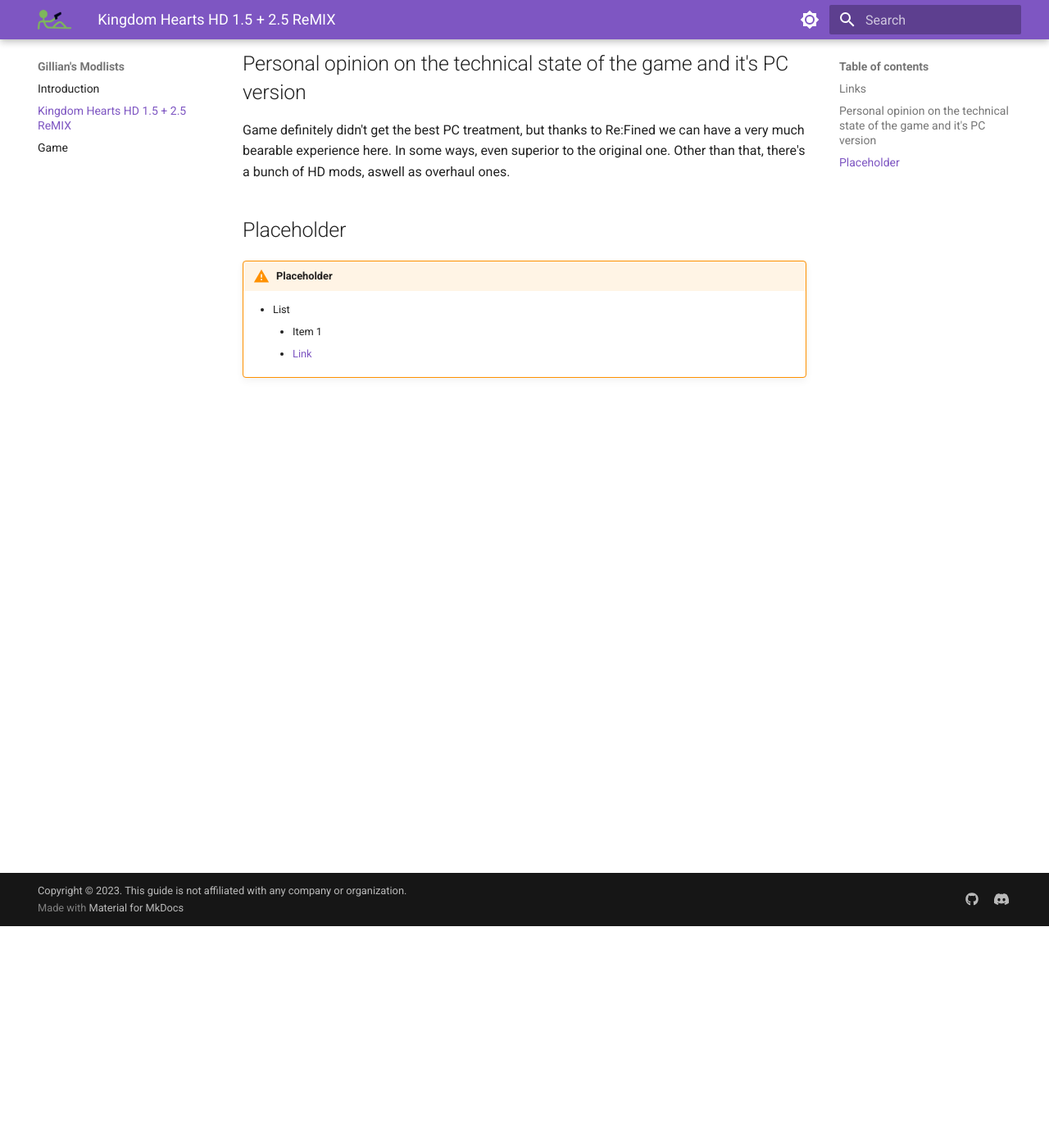
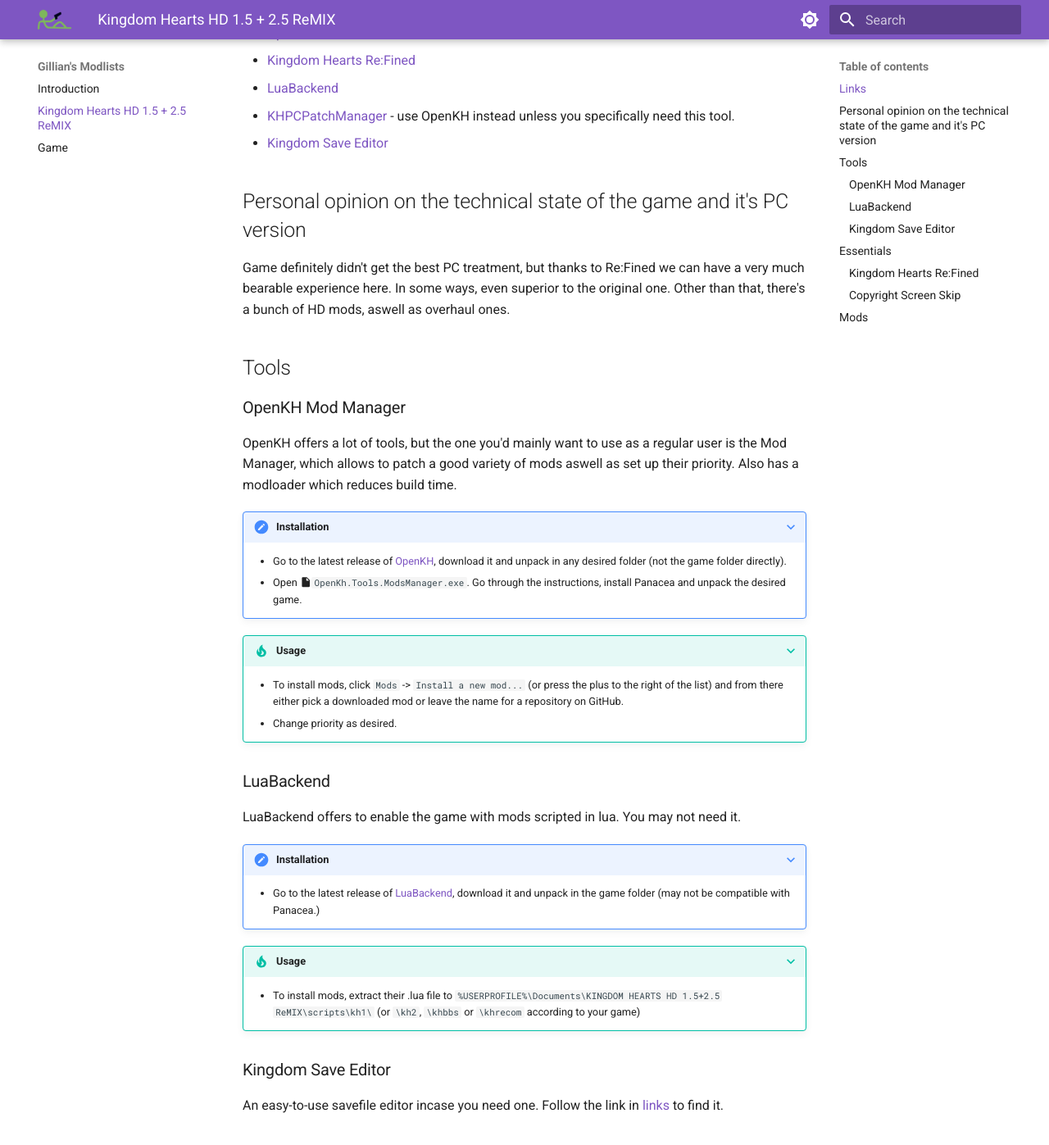
Before and after one commit to gillian-modlists/gillian-modlists.github.io, an MkDocs documentation site: the page built from docs/kh1.5plus2.5.md, in a window 1280 px wide and 1400 px high, scrolled down 270 px. Shown: the top 1397 px of the window at 82% size. Built offline with MkDocs 1.6.1 and Material for MkDocs 9.7.7, drawn with Linux system fonts in a browser that asks for light colours; some of the changed text lies outside the part shown.

Commit message:
add kh1.5+2.5

```diff
--- a/docs/kh1.5plus2.5.md
+++ b/docs/kh1.5plus2.5.md
@@ -2,15 +2,80 @@
 description: Gillian's mod and/or tools list for Kingdom Hearts HD 1.5 + 2.5 ReMIX.
 
 # Kingdom Hearts HD 1.5 + 2.5 ReMIX
-## Links
+## Links { data-search-exclude }
+- [Store Page (Epic Games Store)](https://store.epicgames.com/en-US/p/kingdom-hearts-hd-1-5-2-5-remix)
 - [PCGamingWiki](https://www.pcgamingwiki.com/wiki/Kingdom_Hearts_HD_1.5_%2B_2.5_ReMIX)
+- [OpenKH](https://github.com/OpenKH/OpenKh/)
 - [Kingdom Hearts Re:Fined](https://github.com/TopazTK/KH-ReFined)
+- [LuaBackend](https://github.com/Sirius902/LuaBackend/)
+- [KHPCPatchManager](https://github.com/AntonioDePau/KHPCPatchManager) - use OpenKH instead unless you specifically need this tool.
+- [Kingdom Save Editor](https://github.com/Xeeynamo/KingdomSaveEditor)
 
 ## Personal opinion on the technical state of the game and it's PC version { data-search-exclude }
 Game definitely didn't get the best PC treatment, but thanks to Re:Fined we can have a very much bearable experience here. In some ways, even superior to the original one. Other than that, there's a bunch of HD mods, aswell as overhaul ones.
 
-## Placeholder { data-search-exclude }
-!!! warning "Placeholder"
-    - List
-        * Item 1
-        * [Link](index.md)
+## Tools { data-search-exclude }
+### OpenKH Mod Manager { data-search-exclude }
+OpenKH offers a lot of tools, but the one you'd mainly want to use as a regular user is the Mod Manager, which allows to patch a good variety of mods aswell as set up their priority. Also has a modloader which reduces build time.
+
+???+ note "Installation"
+    - Go to the latest release of [OpenKH](https://github.com/OpenKH/OpenKh/releases), download it and unpack in any desired folder (not the game folder directly).
+    - Open :material-file:`OpenKh.Tools.ModsManager.exe`. Go through the instructions, install Panacea and unpack the desired game.
+???+ tip "Usage"
+    - To install mods, click `Mods` -> `Install a new mod...` (or press the plus to the right of the list) and from there either pick a downloaded mod or leave the name for a repository on GitHub.
+    - Change priority as desired.
+### LuaBackend { data-search-exclude }
+LuaBackend offers to enable the game with mods scripted in lua. You may not need it.
+
+???+ note "Installation"
+    - Go to the latest release of [LuaBackend](https://github.com/Sirius902/LuaBackend/releases), download it and unpack in the game folder (may not be compatible with Panacea.)
+???+ tip "Usage"
+    - To install mods, extract their .lua file to `%USERPROFILE%\Documents\KINGDOM HEARTS HD 1.5+2.5 ReMIX\scripts\kh1\` (or `\kh2`, `\khbbs` or `\khrecom` according to your game)
+### Kingdom Save Editor { data-search-exclude }
+An easy-to-use savefile editor incase you need one. Follow the link in [links](#links) to find it.
+
+## Essentials { data-search-exclude }
+### Kingdom Hearts Re:Fined { data-search-exclude }
+This mod aims to fix problems, crashes, and bugs that are present within the PC Ports of all legacy-class Kingdom Hearts games, aswell as introduce quality-of-life features to the games. Follow the link in [links](#links) to find it. Install the v4.00 version additionaly with OpenKH.
+### Copyright Screen Skip { data-search-exclude }
+The copyright screen might seem annoyingly long for many - this mod skips them entirely. This is a LuaBackend mod. Download the version you want:
+* [Kingdom Hearts Final Mix](https://www.nexusmods.com/kingdomheartsfinalmix/mods/70)
+* [Kingdom Hearts Re:Chain of Memories](https://www.nexusmods.com/kingdomheartsrechainofmemories/mods/12)
+* [Kingdom Hearts II Final Mix](https://www.nexusmods.com/kingdomhearts2finalmix/mods/128)
+!!! note ""
+    [Quicker Copyright Screen](https://www.nexusmods.com/kingdomhearts2finalmix/mods/93) can be used for KH2 instead.
+* [Kingdom Hearts Birth by Sleep Final Mix](https://www.nexusmods.com/kingdomheartsbirthbysleepfinalmix/mods/22)
+
+## Mods { data-search-exclude }
+=== "Kingdom Hearts Final Mix"
+* [HD Textures](https://www.nexusmods.com/kingdomheartsfinalmix/mods/4)
+* [Critical Mix](https://www.nexusmods.com/kingdomheartsfinalmix/mods/93)
+!!! info ""
+    A full overhaul with a fast KH2-style combat system. Revamps Sora's combos, keyblades, accessories, abilities, and much more.
+=== "Kingdom Hearts Re: Chain of Memories"
+* [HD Textures](https://www.nexusmods.com/kingdomheartsrechainofmemories/mods/2)
+* [Final Mix Heartless Colors](https://www.nexusmods.com/kingdomheartsrechainofmemories/mods/6)
+!!! info ""
+    Replaces Heartless colors to match with the Final Mix releases the rest of the collection has.
+* [Remastered Soundtrack](https://www.nexusmods.com/kingdomheartsrechainofmemories/mods/15)
+!!! info ""
+    Replaces soundtrack to match with the remastered versions the rest of the collection has.
+=== "Kingdom Hearts II Final Mix"
+* [Uncensored KH2](https://www.nexusmods.com/kingdomhearts2finalmix/mods/150)
+* [HD Textures](https://www.nexusmods.com/kingdomhearts2finalmix/mods/17)
+!!! warning ""
+    Not recommended on a 1080p or lower screen - the fonts get too high resolution, resulting in them looking worse instead.
+* [HD Environments](https://www.nexusmods.com/kingdomhearts2finalmix/mods/63)
+* [HD Models](https://www.nexusmods.com/kingdomhearts2finalmix/mods/120)
+!!! warning ""
+    Uses textures from the HD Textures mod.
+    May result in corrupted models in some cases.
+* [High Poly Keyblades](https://www.nexusmods.com/kingdomhearts2finalmix/mods/92)
+* [HD Maps](https://www.nexusmods.com/kingdomhearts2finalmix/mods/60)
+=== "Kingdom Hearts Birth by Sleep Final Mix"
+[HD Textures](https://www.nexusmods.com/kingdomheartsbirthbysleepfinalmix/mods/3)
+[Improved Camera](https://www.nexusmods.com/kingdomheartsbirthbysleepfinalmix/mods/1)
+[Aqua Uncensored](https://www.nexusmods.com/kingdomheartsbirthbysleepfinalmix/mods/5)
+[Ultimate Mix](https://www.nexusmods.com/kingdomheartsbirthbysleepfinalmix/mods/25)
+!!! info ""
+    Huge overhaul mod for Birth by Sleep.
```
Also changed, not shown: docs/index.md (+1 -1 lines), docs/template.md (+15 -5 lines).
